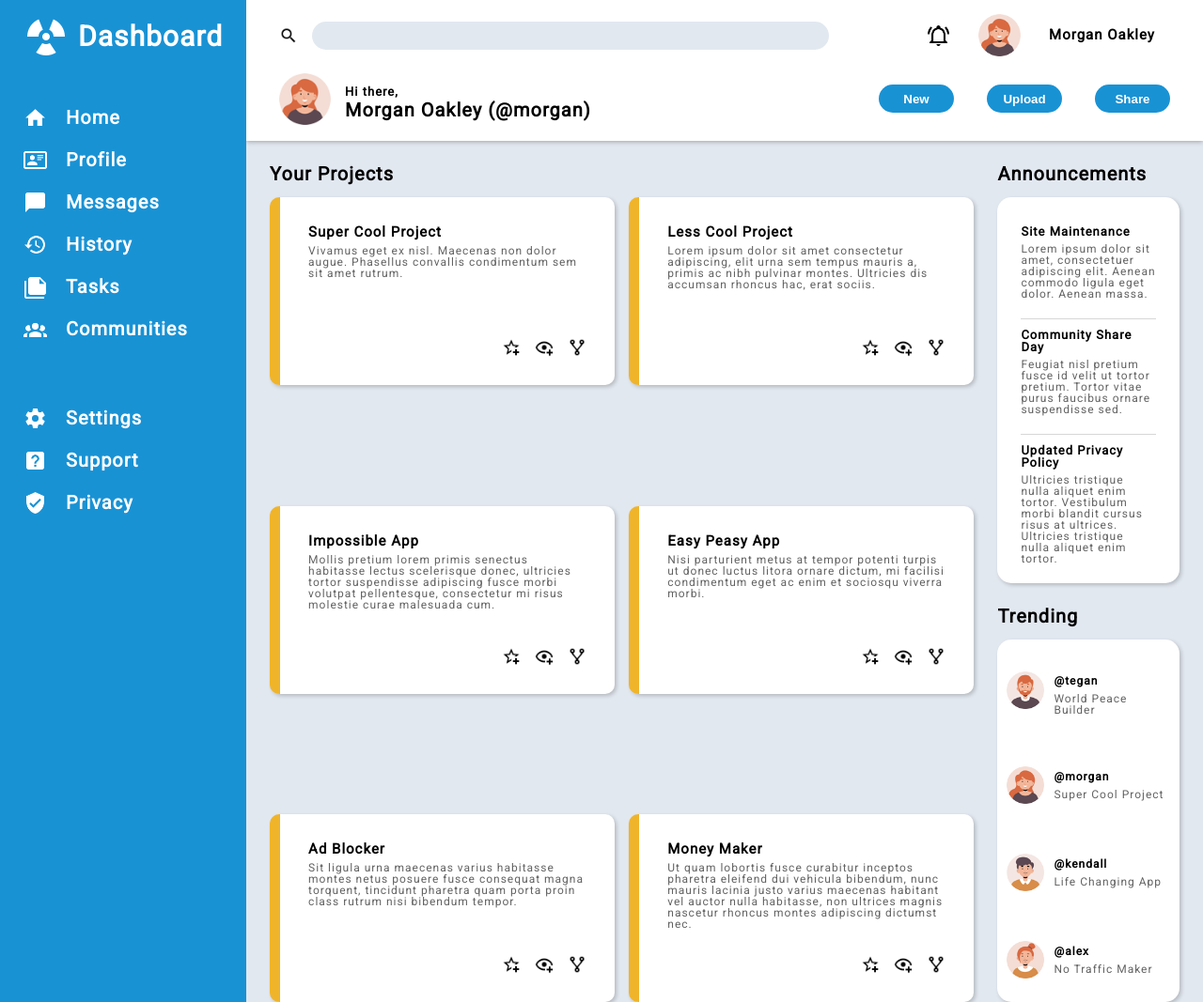
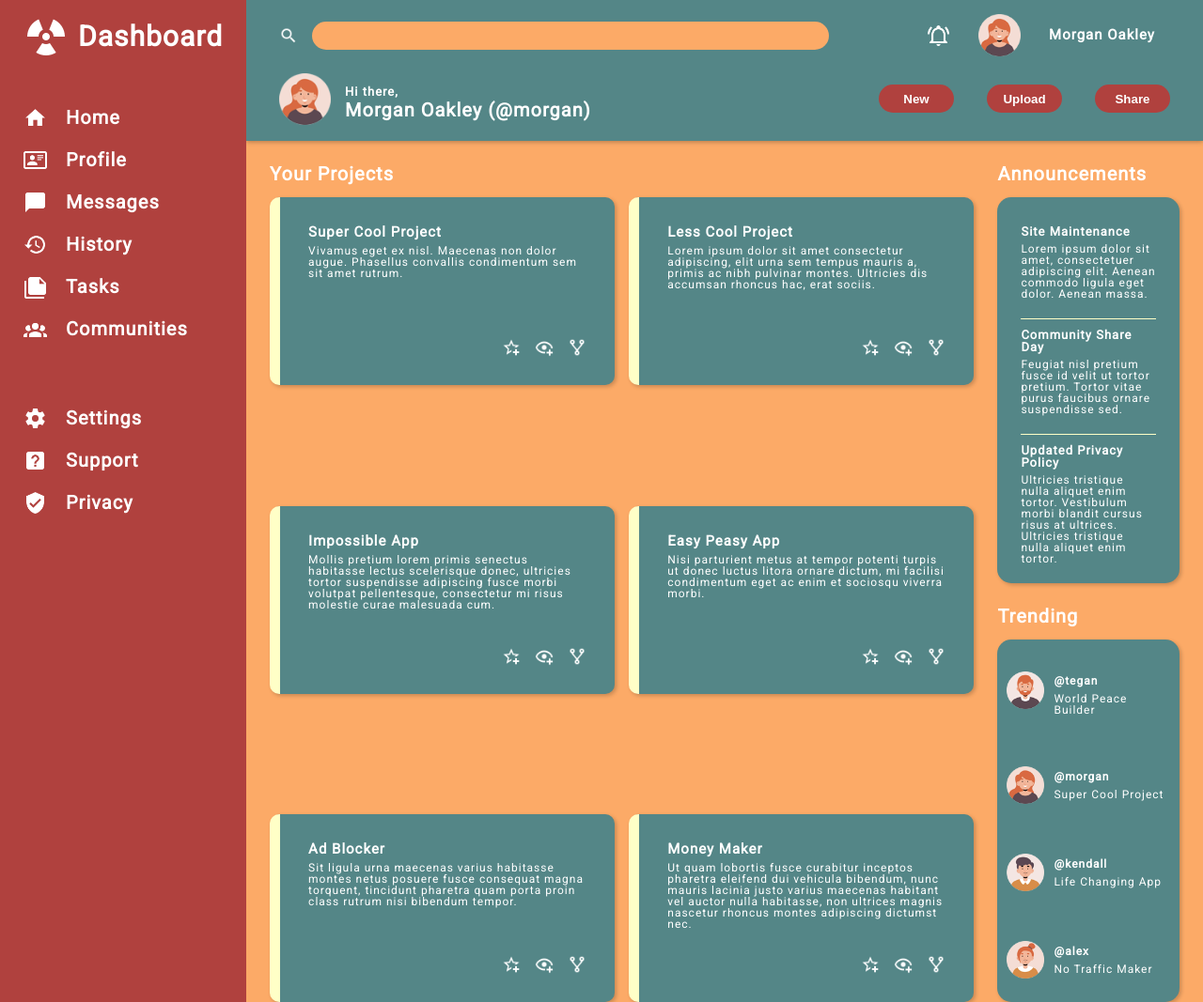
Before and after one commit to ykoziy/odin-admin-dashboard, a plain HTML site: page index.html in a window 1280 px wide. Shown: the whole page at 94% size. Drawn offline with Linux system fonts and the light colour scheme.

Commit message:
changed colors

```diff
--- a/css/style.css
+++ b/css/style.css
@@ -6,21 +6,21 @@
   --common-font: 'Roboto', sans-serif;
   --common-font-size: 1.2rem;
 
-  --sidebar-bg-color: #1992d4;
+  --sidebar-bg-color: #b0413e;
   --sidebar-nav-color: #fff;
   --nav-btn-color: var(--sidebar-bg-color);
 
-  --main-bg-color: #e2e8f0;
-  --main-font-color: #000;
+  --main-bg-color: #fcaa67;
+  --main-font-color: #fff;
 
   --search-bg-color: var(--main-bg-color);
   /* font color for projects, header and trend/annon boxes */
-  --accent-bg-color: #fff;
-  --accent-font-color: #636363;
+  --accent-bg-color: #548687;
+  --accent-font-color: #ffffff;
 
-  --annon-line-color: #d8d7d7;
+  --annon-line-color: #ffffc7;
 
-  --project-border-color: #f0b42a;
+  --project-border-color: #ffffc7;
 }
 
 html {
@@ -104,6 +104,7 @@ body {
   grid-row: 1 / 3;
   align-self: center;
   height: 20px;
+  filter: invert(100%);
 }
 
 .login-info {
@@ -111,6 +112,10 @@ body {
   align-items: center;
   justify-content: center;
   gap: 30px;
+}
+
+.login-info .ui-icon {
+  filter: invert(100%);
 }
 
 .login-info .user-avatar {
@@ -277,6 +282,7 @@ body {
 
 .project-nav .ui-icon {
   height: 20px;
+  filter: invert(100%);
 }
 
 .side-container {
```
